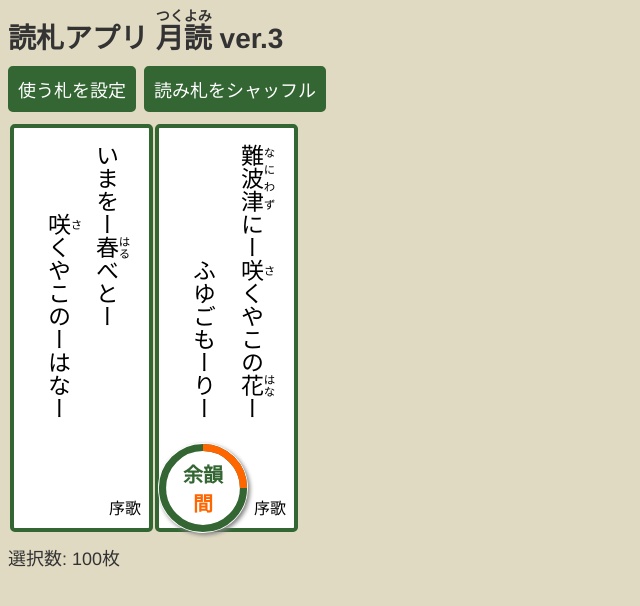
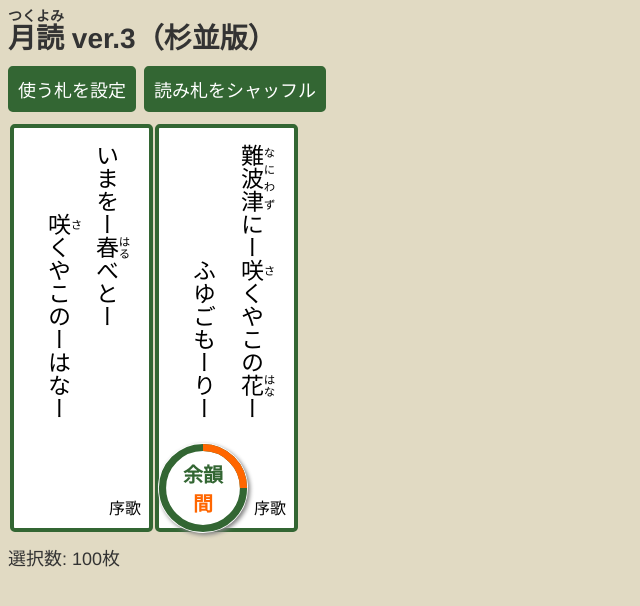
Before and after one commit to kg9n3n8y/tsukuyomi3_suginami, a plain HTML site: page index.html in a window 1280 px wide. Shown: the whole page, without its empty margins (0-640 px from the left). Drawn offline with Linux system fonts and the light colour scheme.

Commit message:
Update index.html to include "杉並版" in the app version heading for clarity.

```diff
--- a/index.html
+++ b/index.html
@@ -34,7 +34,7 @@
         });
       }
     </script>
-    <h1>読札アプリ <ruby><rb>月</rb><rp>（</rp><rt>つく</rt><rp>）</rp><rb>読</rb><rp>（</rp><rt>よみ</rt><rp>）</rp></ruby> ver.3</h1>
+    <h1><ruby><rb>月</rb><rp>（</rp><rt>つく</rt><rp>）</rp><rb>読</rb><rp>（</rp><rt>よみ</rt><rp>）</rp></ruby> ver.3（杉並版）</h1>
 
     <p class="controls">
       <button id="open-settings-button" type="button" class="control-button">
```
